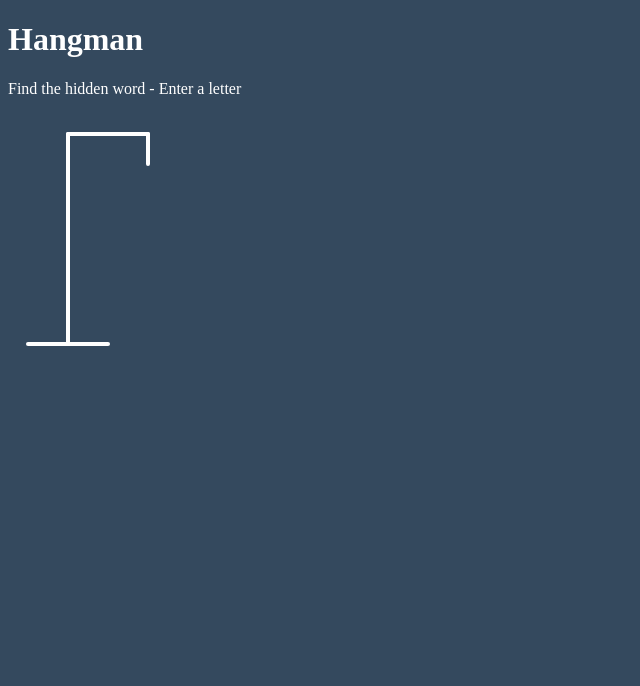
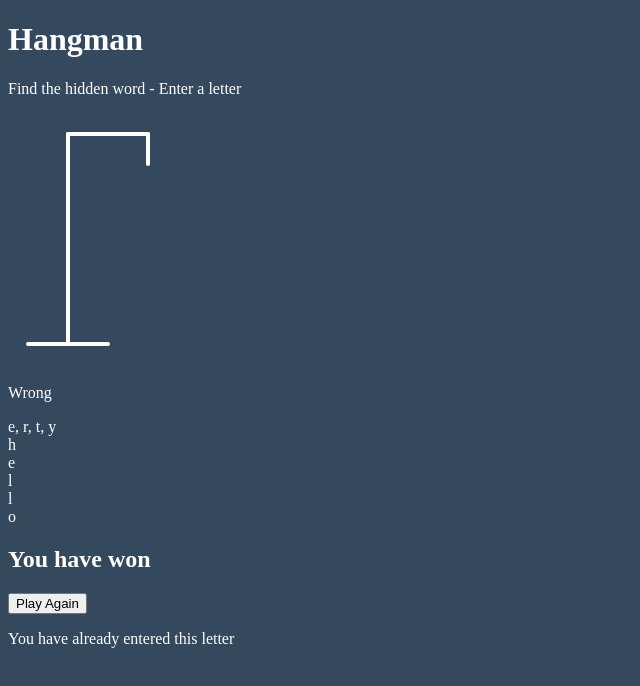
Before and after one commit to KellyPT/hangman-game-VanillaJS, a plain HTML site: page index.html in a window 1280 px wide. Shown: the whole page, without its empty margins (0-640 px from the left). Drawn offline with Linux system fonts and the light colour scheme.

Commit message:
add more html elements for the game

```diff
--- a/index.html
+++ b/index.html
@@ -31,6 +31,34 @@
         <line x1="140" y1="150" x2="120" y2="180" class="figure-part" />
         <line x1="140" y1="150" x2="160" y2="180" class="figure-part" />
       </svg>
+
+      <div class="wrong-letters-container">
+        <div id="wrong-letters">
+          <p>Wrong</p>
+          <span>e, r, t, y</span>
+        </div>
+      </div>
+
+      <div class="word" id="word">
+        <div class="letter">h</div>
+        <div class="letter">e</div>
+        <div class="letter">l</div>
+        <div class="letter">l</div>
+        <div class="letter">o</div>
+      </div>
+    </div>
+
+    <!-- Container for final message -->
+    <div class="popup-container" id="popup-container">
+      <div class="popup">
+        <h2 id="final-message">You have won</h2>
+        <button id="play-button">Play Again</button>
+      </div>
+    </div>
+
+    <!-- Notification -->
+    <div class="notification-container" id="notification-container">
+      <p>You have already entered this letter</p>
     </div>
     <script></script>
   </body>
```
